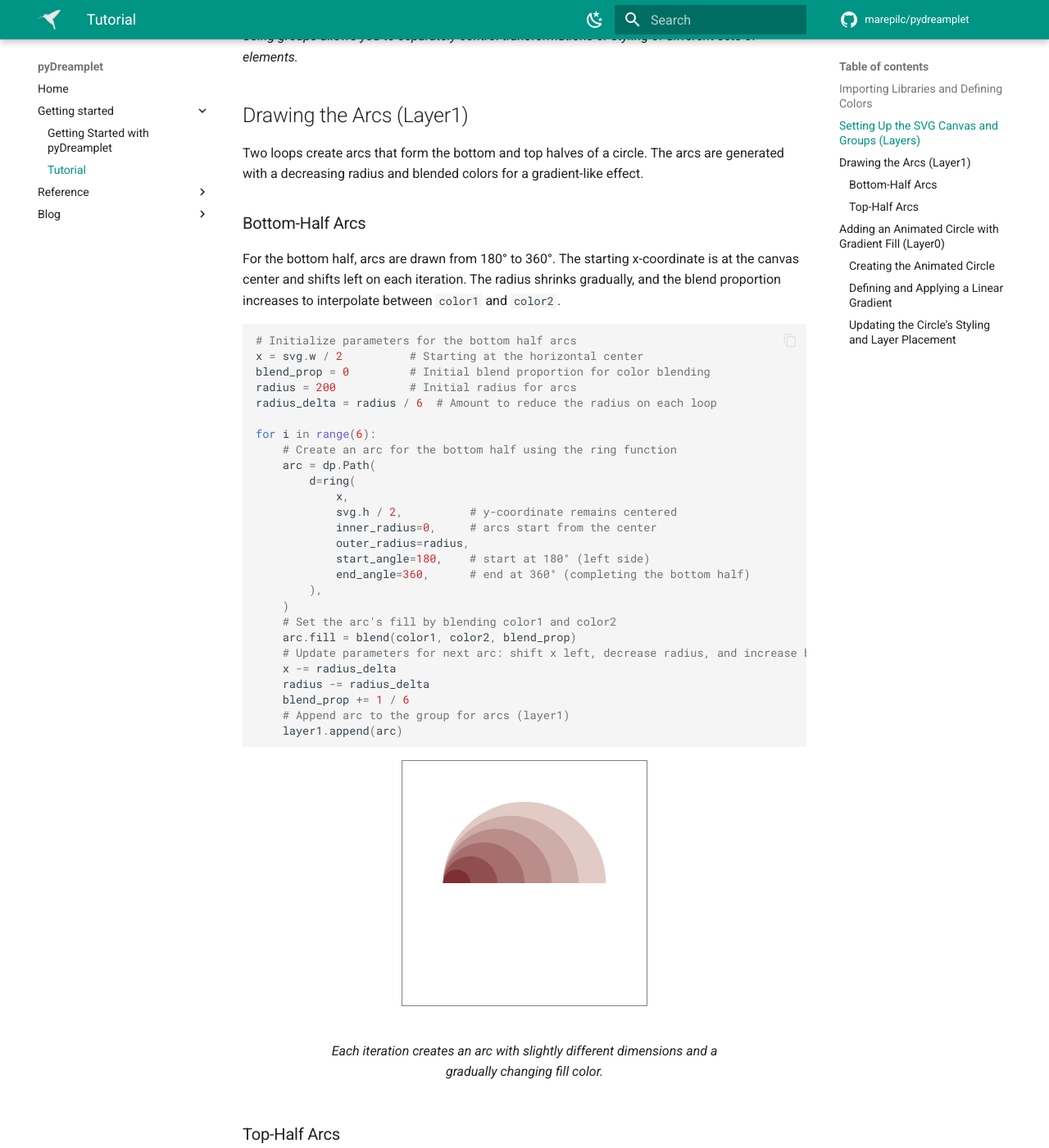
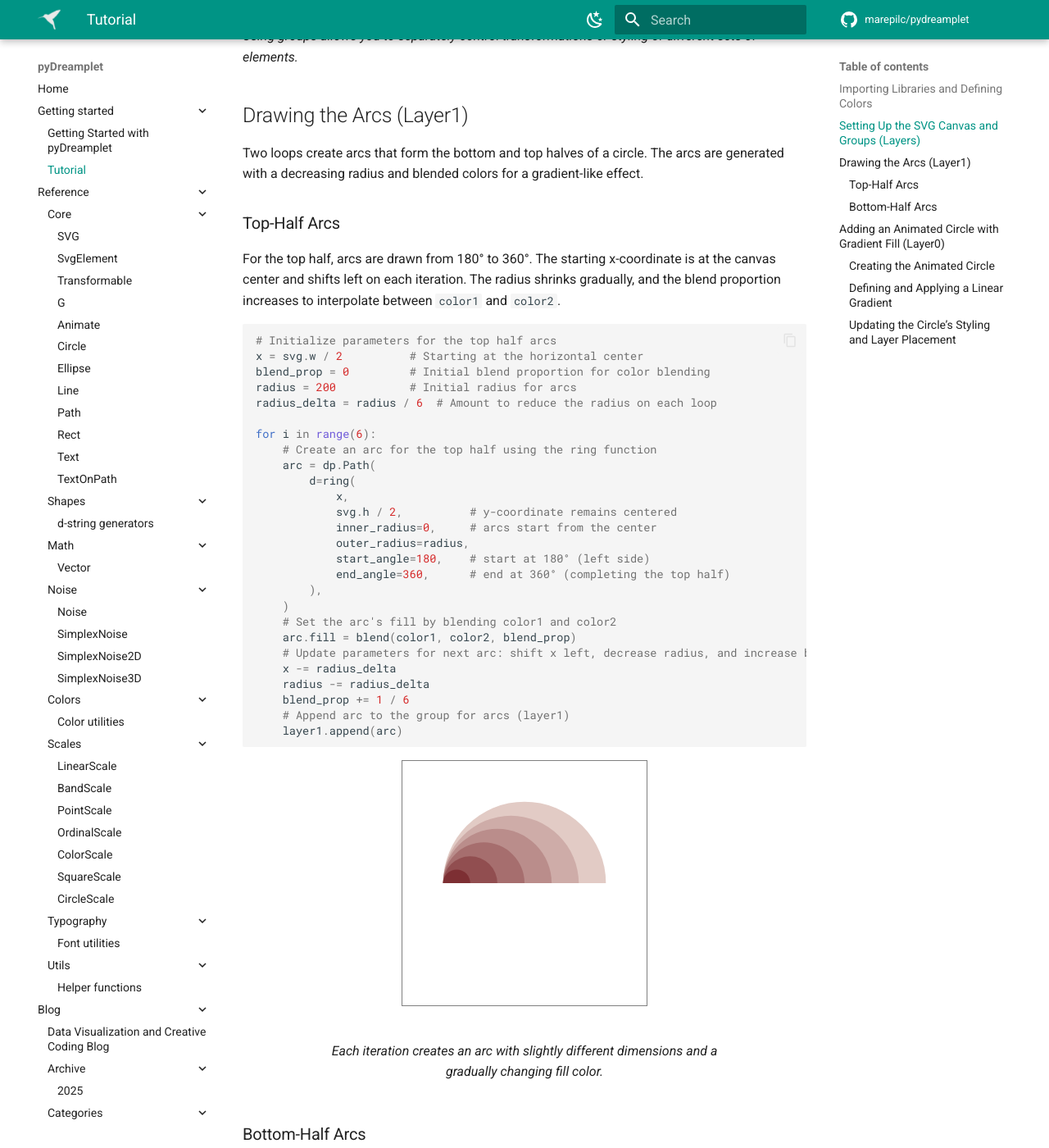
Before and after one commit to marepilc/pydreamplet, an MkDocs documentation site: the page built from docs/getting_started/tutorial.md, in a window 1280 px wide and 1400 px high, scrolled down 1129 px. Shown: the whole window at 82% size. Built offline with MkDocs 1.6.1 and Material for MkDocs 9.7.7, drawn with Linux system fonts in a browser that asks for light colours; comment, search, counter and statistics services are not loaded; some of the changed text lies outside the part shown.

Commit message:
changes in tutorial

````diff
--- a/docs/getting_started/tutorial.md
+++ b/docs/getting_started/tutorial.md
@@ -46,20 +46,20 @@ svg.append(layer0).append(layer1)
 
 Two loops create arcs that form the bottom and top halves of a circle. The arcs are generated with a decreasing radius and blended colors for a gradient-like effect.
 
-### Bottom-Half Arcs
+### Top-Half Arcs
 
-For the bottom half, arcs are drawn from 180° to 360°. The starting x-coordinate is at the canvas center and shifts left on each iteration. The radius shrinks gradually, and the blend proportion increases to interpolate between `color1` and `color2`.
+For the top half, arcs are drawn from 180° to 360°. The starting x-coordinate is at the canvas center and shifts left on each iteration. The radius shrinks gradually, and the blend proportion increases to interpolate between `color1` and `color2`.
 
 
 ```py
-# Initialize parameters for the bottom half arcs
+# Initialize parameters for the top half arcs
 x = svg.w / 2          # Starting at the horizontal center
 blend_prop = 0         # Initial blend proportion for color blending
 radius = 200           # Initial radius for arcs
 radius_delta = radius / 6  # Amount to reduce the radius on each loop
 
 for i in range(6):
-    # Create an arc for the bottom half using the ring function
+    # Create an arc for the top half using the ring function
     arc = dp.Path(
         d=ring(
             x,
@@ -67,7 +67,7 @@ for i in range(6):
             inner_radius=0,     # arcs start from the center
             outer_radius=radius,
             start_angle=180,    # start at 180° (left side)
-            end_angle=360,      # end at 360° (completing the bottom half)
+            end_angle=360,      # end at 360° (completing the top half)
         ),
     )
     # Set the arc's fill by blending color1 and color2
@@ -85,18 +85,18 @@ for i in range(6):
   <figcaption>Each iteration creates an arc with slightly different dimensions and a gradually changing fill color.</figcaption>
 </figure>
 
-### Top-Half Arcs
+### Bottom-Half Arcs
 
-The next loop draws the top half from 0° to 180°. Here, the x-coordinate shifts right on each iteration, and the fill color blends between `color3` and `color4`.
+The next loop draws the bottom half from 0° to 180°. Here, the x-coordinate shifts right on each iteration, and the fill color blends between `color3` and `color4`.
 
 ```py
-# Reset parameters for the top half arcs
+# Reset parameters for the bottom half arcs
 x = svg.w / 2          # Restart from the center
 blend_prop = 0         # Reset blend proportion
 radius = 200           # Reset radius to initial value
 
 for i in range(6):
-    # Create an arc for the top half using the ring function
+    # Create an arc for the bottom half using the ring function
     arc = dp.Path(
         d=ring(
             x,
--- a/mkdocs.yml
+++ b/mkdocs.yml
@@ -63,6 +63,7 @@ theme:
   features:
     - navigation.instant
     - navigation.tracking
+    - navigation.expand
     - content.code.copy
     - search.suggest
   palette:
````
Also changed, not shown: other parts of docs/getting_started/tutorial.md (+1 -1 lines).
